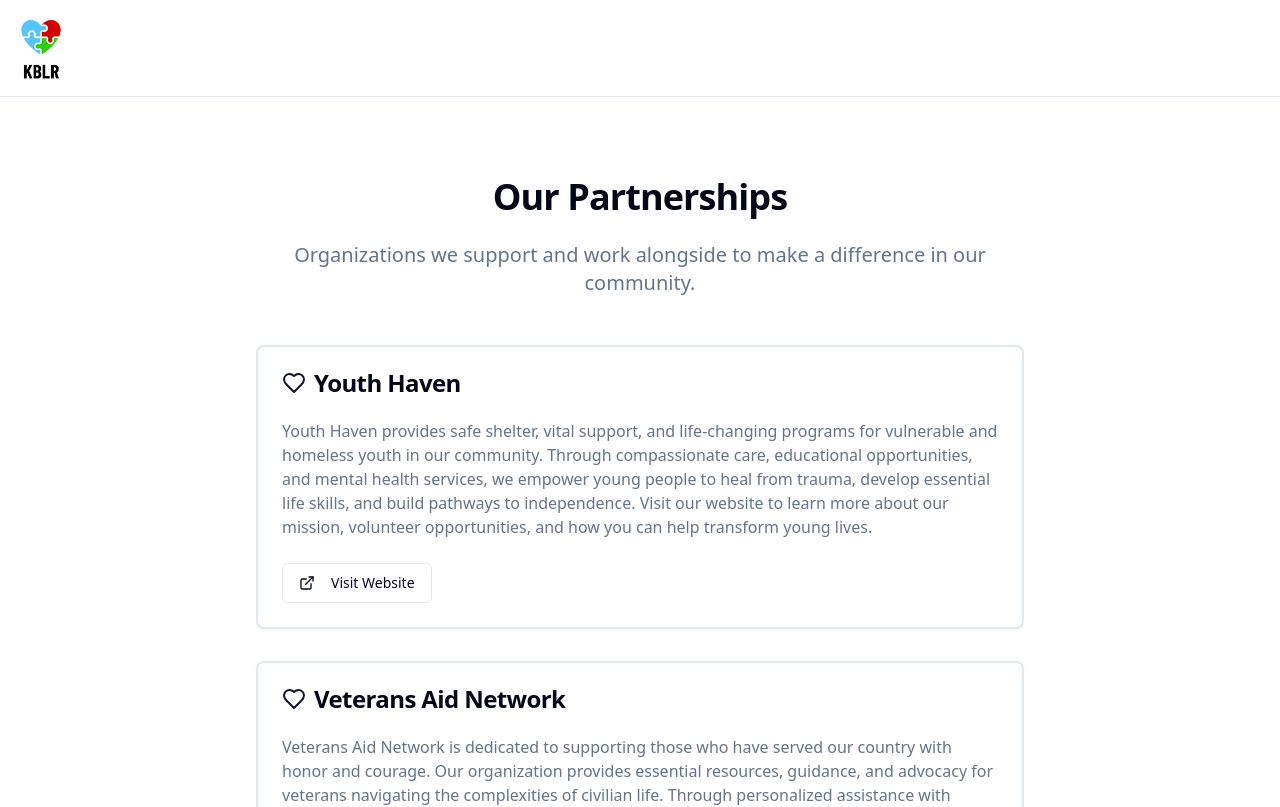
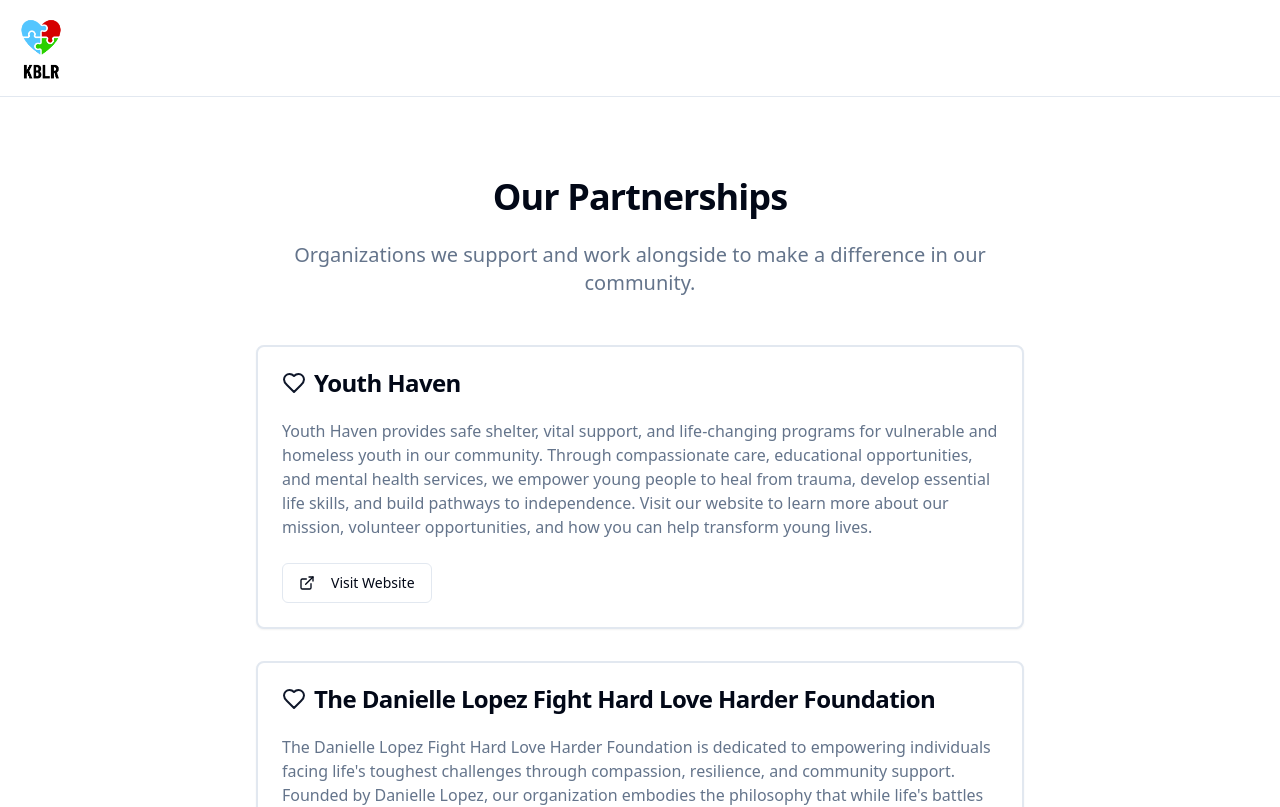
Before and after one commit to MissionSync/kingdom-business-letsroll, a React (Vite) app: page /partnerships in a window 1280 px wide. Shown: the top 807 px of the page. Built offline with nearby package versions, Linux system fonts and the light colour scheme.

Commit message:
Remove Veterans Aid Network
Remove Veterans Aid Network from the partnerships page.

```diff
--- a/src/pages/Partnerships.tsx
+++ b/src/pages/Partnerships.tsx
@@ -1,3 +1,4 @@
+
 import { Button } from "@/components/ui/button";
 import { Card, CardContent, CardDescription, CardHeader, CardTitle } from "@/components/ui/card";
 import { ExternalLink, Heart } from "lucide-react";
@@ -13,11 +14,6 @@ const partners: Partner[] = [
     name: "Youth Haven",
     description: "Youth Haven provides safe shelter, vital support, and life-changing programs for vulnerable and homeless youth in our community. Through compassionate care, educational opportunities, and mental health services, we empower young people to heal from trauma, develop essential life skills, and build pathways to independence. Visit our website to learn more about our mission, volunteer opportunities, and how you can help transform young lives.",
     website: "https://www.youthhaven.org/"
-  },
-  {
-    name: "Veterans Aid Network",
-    description: "Veterans Aid Network is dedicated to supporting those who have served our country with honor and courage. Our organization provides essential resources, guidance, and advocacy for veterans navigating the complexities of civilian life. Through personalized assistance with benefits claims, healthcare access, housing solutions, and employment opportunities, we're committed to ensuring no veteran faces their challenges alone. Our network of experienced volunteers and professionals works tirelessly to bridge the gaps in veteran services, creating a seamless support system for heroes in need. Join us in our mission to honor their service by providing the support they deserve.",
-    website: "https://veteransaidnetwork.net/"
   },
   {
     name: "The Danielle Lopez Fight Hard Love Harder Foundation",
```
